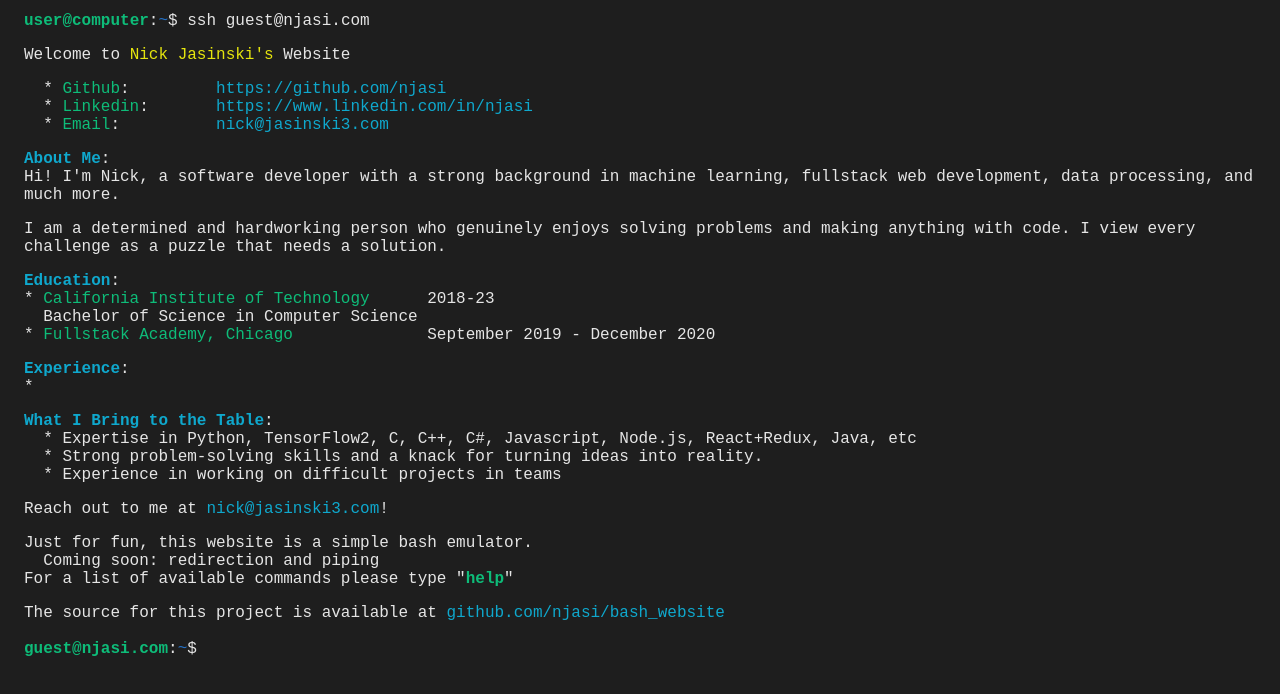
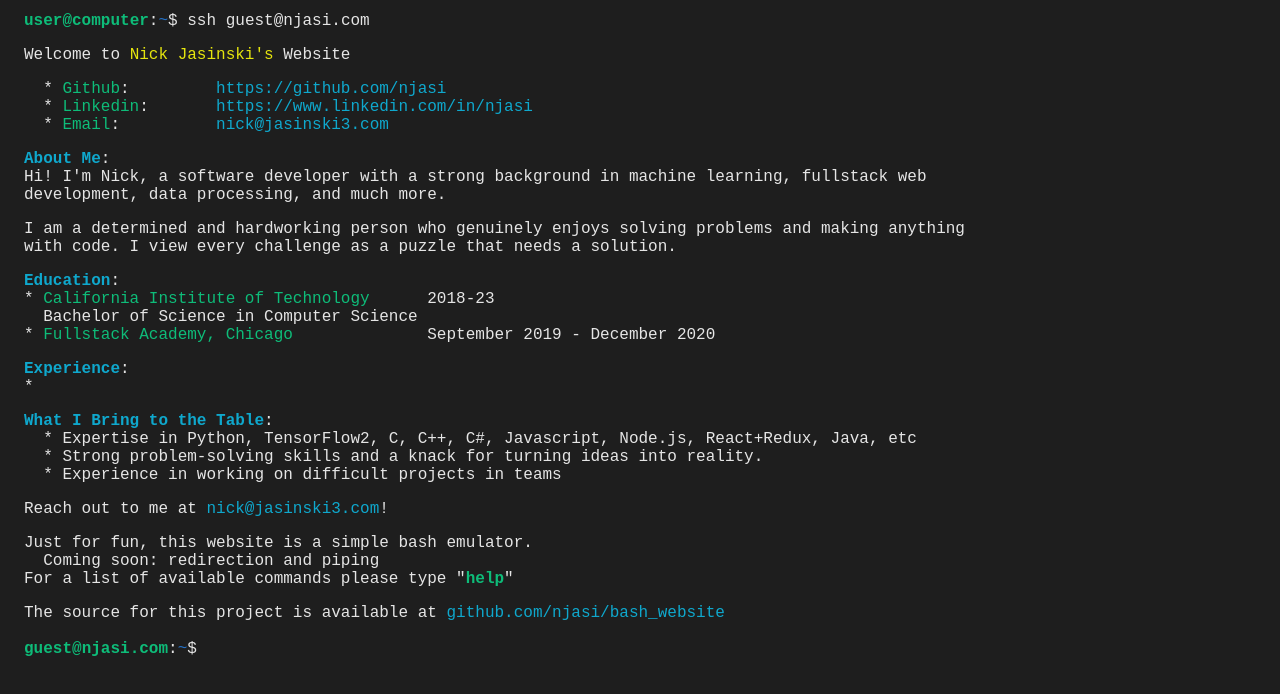
Before and after one commit to njasi/bash_website, a React (Create React App) app: page / in a window 1280 px wide. Shown: the top 694 px of the page. Built offline with nearby package versions, Linux system fonts and the light colour scheme; what bash-emulator would draw is missing.

Commit message:
add line max limit

```diff
--- a/package.json
+++ b/package.json
@@ -21,7 +21,8 @@
     "test": "react-scripts test",
     "eject": "react-scripts eject",
     "predeploy": "yarn run build",
-    "deploy": "gh-pages -d build",
+    "add-domain": "echo \"njasi.com\" > build/CNAME",
+    "deploy": "yarn run add-domain && gh-pages -d build",
     "clean-gh-cache": "rm -rf node_modules/.cache/gh-pages"
   },
   "eslintConfig": {
--- a/src/App.css
+++ b/src/App.css
@@ -89,10 +89,10 @@
   font-weight: 900;
 }
 
-
 .result-line {
   margin: 0;
   padding: 0;
   min-height: 1rem;
   white-space: pre-wrap;
+  max-width: 100ch;
 }
```
